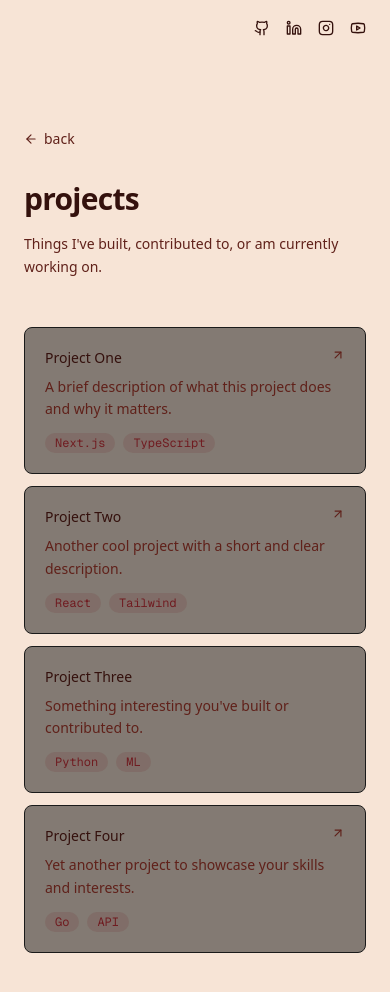
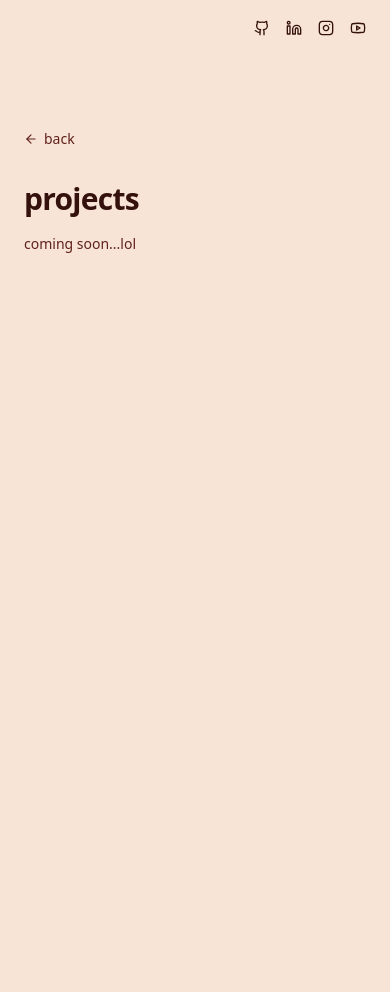
Before and after one commit to savinajabbo/savina, a Next.js app: page /projects in a window 390 px wide. Shown: the top 992 px of the page. After the commit the page ends 844 px from the top, so only its background shows below. Built offline with nearby package versions, Linux system fonts and the light colour scheme.

Commit message:
updates...and things i'll update later

```diff
--- a/src/app/globals.css
+++ b/src/app/globals.css
@@ -5,8 +5,8 @@
   --foreground: #34110D;
   --muted: #60211A;
   --accent: #6B070F;
-  --card: #111111;
-  --border: #1a1a1a;
+  --card: #EDDCCE;
+  --border: #D4B8A5;
 }
 
 @theme inline {
--- a/src/app/memories/page.tsx
+++ b/src/app/memories/page.tsx
@@ -32,8 +32,11 @@ export default function MemoriesPage() {
         <h1 className="mb-10 text-2xl font-semibold tracking-tight text-foreground">
           memories
         </h1>
+        <p className="text-sm leading-relaxed text-muted">
+          very cute images will be here :D
+        </p>
 
-        <div className="grid grid-cols-1 gap-4 sm:grid-cols-2 lg:grid-cols-2">
+        {/* <div className="grid grid-cols-1 gap-4 sm:grid-cols-2 lg:grid-cols-2">
           {galleryImages.map(({ src, alt, description, date }) => (
             <div
               key={src}
@@ -46,7 +49,6 @@ export default function MemoriesPage() {
                 className="object-cover transition-transform duration-300 group-hover:scale-105"
                 sizes="(max-width: 640px) 100vw, 50vw"
               />
-              {/* Dark overlay + date (top-right) + description (bottom) on hover */}
               <div className="absolute inset-0 bg-black/0 transition-all duration-300 group-hover:bg-black/40" />
               {date && (
                 <div className="absolute right-0 top-0 p-4 opacity-0 transition-opacity duration-300 group-hover:opacity-100">
@@ -62,7 +64,7 @@ export default function MemoriesPage() {
               </div>
             </div>
           ))}
-        </div>
+        </div> */}
         </div>
       </main>
     </>
--- a/src/app/page.tsx
+++ b/src/app/page.tsx
@@ -28,11 +28,9 @@ export default function Home() {
       <Nav />
 
       <main className="px-6 pb-24 sm:px-10 md:px-12 lg:px-24">
-        {/* Hero — video clips, rounded corners on bottom only — fixed height, wider max-width */}
         <div className="relative mx-auto h-[49.5rem] max-h-[75vh] w-full max-w-7xl overflow-hidden rounded-b-4xl">
           <HeroVideoCarousel clips={heroClips} intervalSeconds={6} />
 
-          {/* Name overlay — staggered: SAVINA right-shifted, JABBO left-shifted like nader.coffee */}
           <div className="pointer-events-none absolute inset-0 z-20">
             <div className="absolute bottom-[6%] left-1/2 -translate-x-1/2">
               <h1 className="ml-[20%] text-left text-[clamp(2.5rem,12vw,10rem)] font-bold uppercase leading-[0.85] tracking-tighter text-background">
--- a/src/app/projects/page.tsx
+++ b/src/app/projects/page.tsx
@@ -27,37 +27,41 @@ export default function ProjectsPage() {
             projects
           </h1>
           <p className="text-sm leading-relaxed text-muted">
-            Things I&apos;ve built, contributed to, or am currently working on.
+            coming soon...lol
           </p>
         </div>
-
+{/*
         <div className="mt-12 animate-fade-in-delay-1">
-          <div className="grid gap-3 sm:grid-cols-2">
+          <div className="relative flex flex-wrap justify-center gap-4 sm:gap-6">
             <ProjectCard
-              title="Project One"
-              description="A brief description of what this project does and why it matters."
-              url="https://github.com"
+              title="rate my rizz"
+              description="turn a 30-second video into an ai-powered roast of your rizz."
+              url="https://github.com/savinajabbo/rate-my-rizz"
               tags={["Next.js", "TypeScript"]}
+              index={0}
             />
             <ProjectCard
               title="Project Two"
               description="Another cool project with a short and clear description."
               url="https://github.com"
               tags={["React", "Tailwind"]}
+              index={1}
             />
             <ProjectCard
               title="Project Three"
               description="Something interesting you've built or contributed to."
               tags={["Python", "ML"]}
+              index={2}
             />
             <ProjectCard
               title="Project Four"
               description="Yet another project to showcase your skills and interests."
               url="https://github.com"
               tags={["Go", "API"]}
+              index={3}
             />
           </div>
-        </div>
+        </div> */}
 
         </div>
       </main>
--- a/src/components/hero-video-carousel.tsx
+++ b/src/components/hero-video-carousel.tsx
@@ -67,6 +67,10 @@ export function HeroVideoCarousel({
           <video
             ref={(el) => {
               videoRefs.current[index] = el;
+              if (el && index === currentIndex) {
+                el.muted = true;
+                el.play().catch(() => {});
+              }
             }}
             src={clip.src}
             className="h-full w-full object-cover opacity-80"
@@ -76,7 +80,13 @@ export function HeroVideoCarousel({
             preload="auto"
             loop={loopClips}
             aria-label={clip.alt ?? `Hero video ${index + 1}`}
-            onLoadedMetadata={(e) => {
+            onLoadedData={(e) => {
+              if (index === currentIndex) {
+                e.currentTarget.muted = true;
+                e.currentTarget.play().catch(() => {});
+              }
+            }}
+            onCanPlay={(e) => {
               if (index === currentIndex) {
                 e.currentTarget.play().catch(() => {});
               }
--- a/src/components/project-card.tsx
+++ b/src/components/project-card.tsx
@@ -5,6 +5,7 @@ interface ProjectCardProps {
   description: string;
   url?: string;
   tags?: string[];
+  index?: number;
 }
 
 export function ProjectCard({
@@ -12,16 +13,26 @@ export function ProjectCard({
   description,
   url,
   tags,
+  index = 0,
 }: ProjectCardProps) {
   const Wrapper = url ? "a" : "div";
   const wrapperProps = url
     ? { href: url, target: "_blank", rel: "noopener noreferrer" }
     : {};
 
+  // Create a fan effect with alternating rotations
+  const rotation = index % 2 === 0 ? -2 : 2;
+  const offsetX = index * 8 - 12;
+  const zIndex = 10 - index;
+
   return (
     <Wrapper
       {...wrapperProps}
-      className="group block rounded-lg border border-border bg-card/50 p-5 transition-all duration-300 hover:border-accent/30 hover:bg-card"
+      style={{
+        transform: `rotate(${rotation}deg) translateX(${offsetX}px)`,
+        zIndex: zIndex,
+      }}
+      className="group relative block w-full max-w-sm rounded-lg border border-border bg-card p-5 shadow-lg transition-all duration-300 hover:z-50 hover:rotate-0 hover:translate-x-0 hover:-translate-y-2 hover:border-foreground/20 hover:shadow-xl"
     >
       <div className="flex items-start justify-between">
         <h3 className="text-sm font-medium text-foreground">{title}</h3>
```
